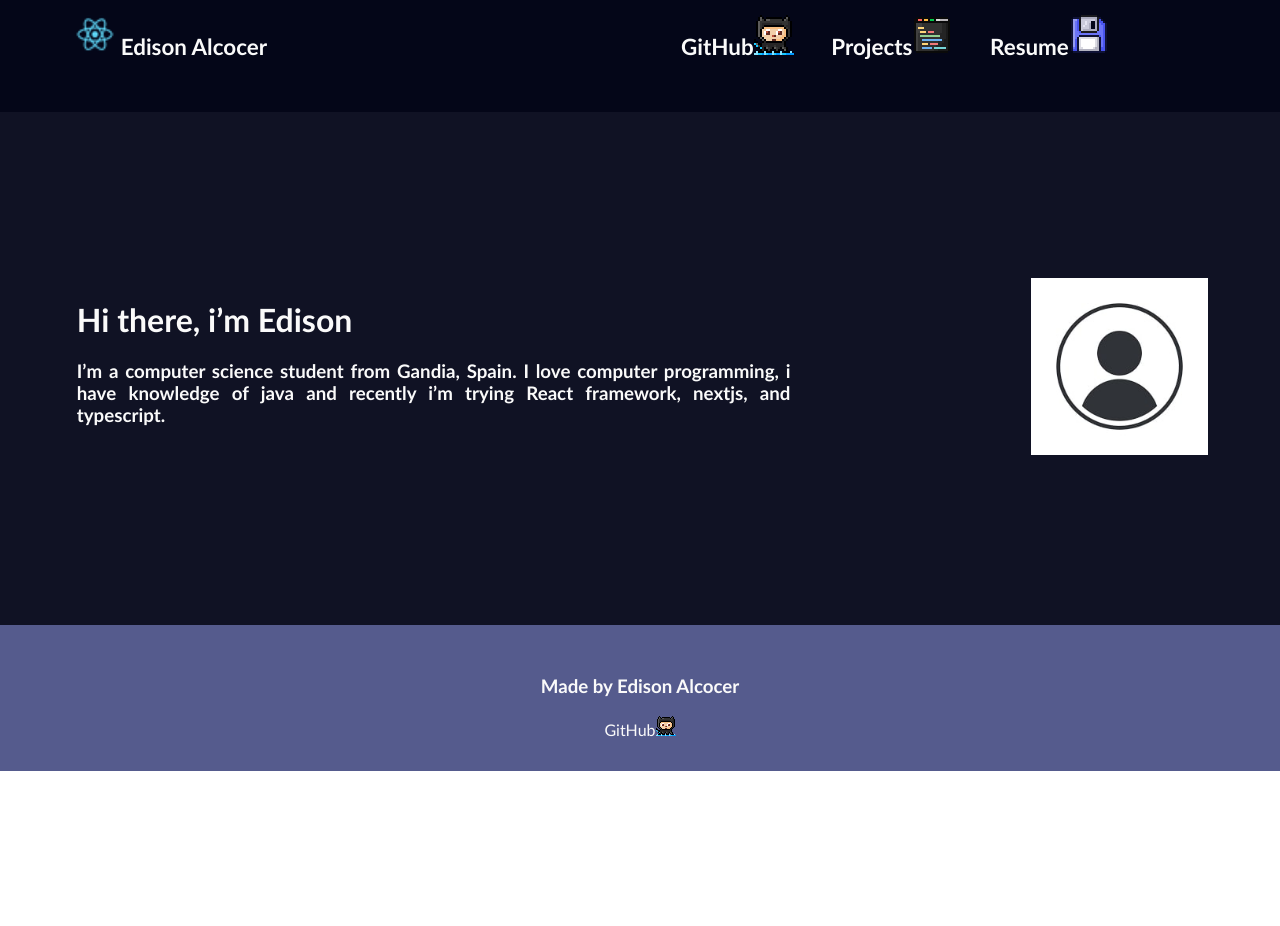
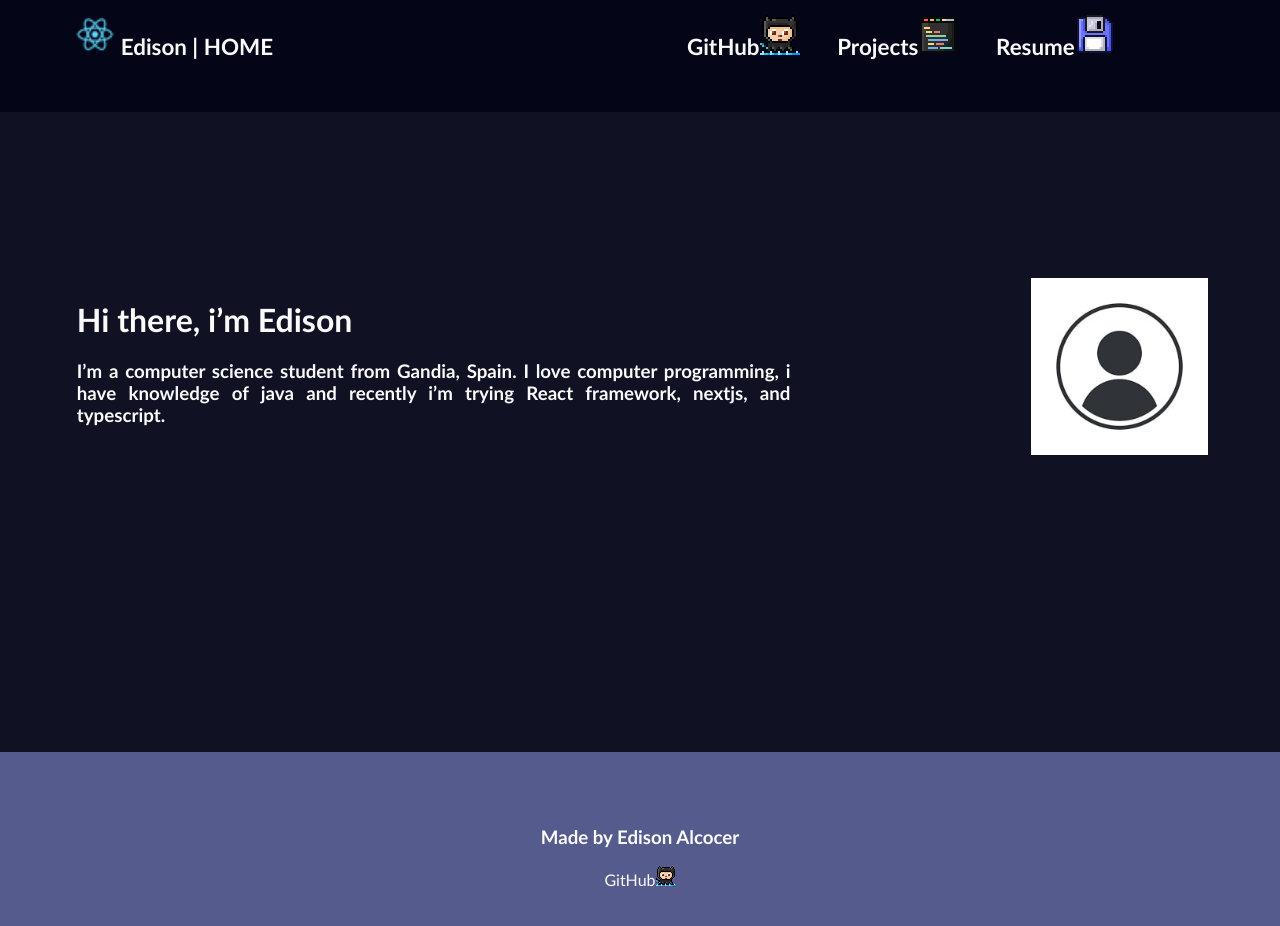
Before and after one commit to edav03/ReactProjects, a Next.js app in the folder portfolio/: page / in a window 1280 px wide. Shown: the top 926 px of the page. Before the commit the page ends 800 px from the top, so only its background shows below. Built offline with nearby package versions, Linux system fonts and the light colour scheme.

Commit message:
Index.js details

```diff
--- a/portfolio/components/MyHeader.tsx
+++ b/portfolio/components/MyHeader.tsx
@@ -1,7 +1,7 @@
 import Image from 'next/image'
 import styles from '../styles/Home.module.css'
 
-const MyHeader = () => {
+const MyHeader = ({title} : {title?: string }) => {
   return(
     <header className={styles.header}>
           <h1 className={styles.title}>
@@ -12,7 +12,8 @@ const MyHeader = () => {
               alt="react"
             />
             {' '}
-            Edison Alcocer
+            {title}
+            {' | HOME'}
           </h1>
           <h1 className={styles.description}>
             <a href="https://github.com/edav03">
--- a/portfolio/pages/index.tsx
+++ b/portfolio/pages/index.tsx
@@ -1,12 +1,15 @@
-import type { NextPage } from 'next'
+import { useState } from 'react'
 import Head from 'next/head'
-import Image from 'next/image'
 import styles from '../styles/Home.module.css'
 import MyHeader from '../components/MyHeader'
 import MyBody from '../components/MyBody'
 import MyFooter from '../components/MyFooter'
+import type { NextPage } from 'next'
 
 const Home: NextPage = () => {
+
+  const [userName, setUserName] = useState<string>("Edison")
+
   return (
     <div>
       <Head>
@@ -17,7 +20,7 @@ const Home: NextPage = () => {
 
       <main className={styles.main}>
 
-        <MyHeader />
+        <MyHeader title={userName}/>
 
         <MyBody />
 
--- a/portfolio/styles/Home.module.css
+++ b/portfolio/styles/Home.module.css
@@ -33,6 +33,7 @@
   padding-bottom: 13%;
   display: flex;
   flex-direction: row;
+  height: 40rem;
 }
 
 .txt{
@@ -48,7 +49,8 @@
 .footer {
   display: flex;
   flex-direction: column;
-  padding: 2rem 0;
+  height: 12rem;
+  /* padding: 2rem 0; */
   justify-content: center;
   align-items: center;
   background-color: rgba(149, 158, 237, 0.52);
```
